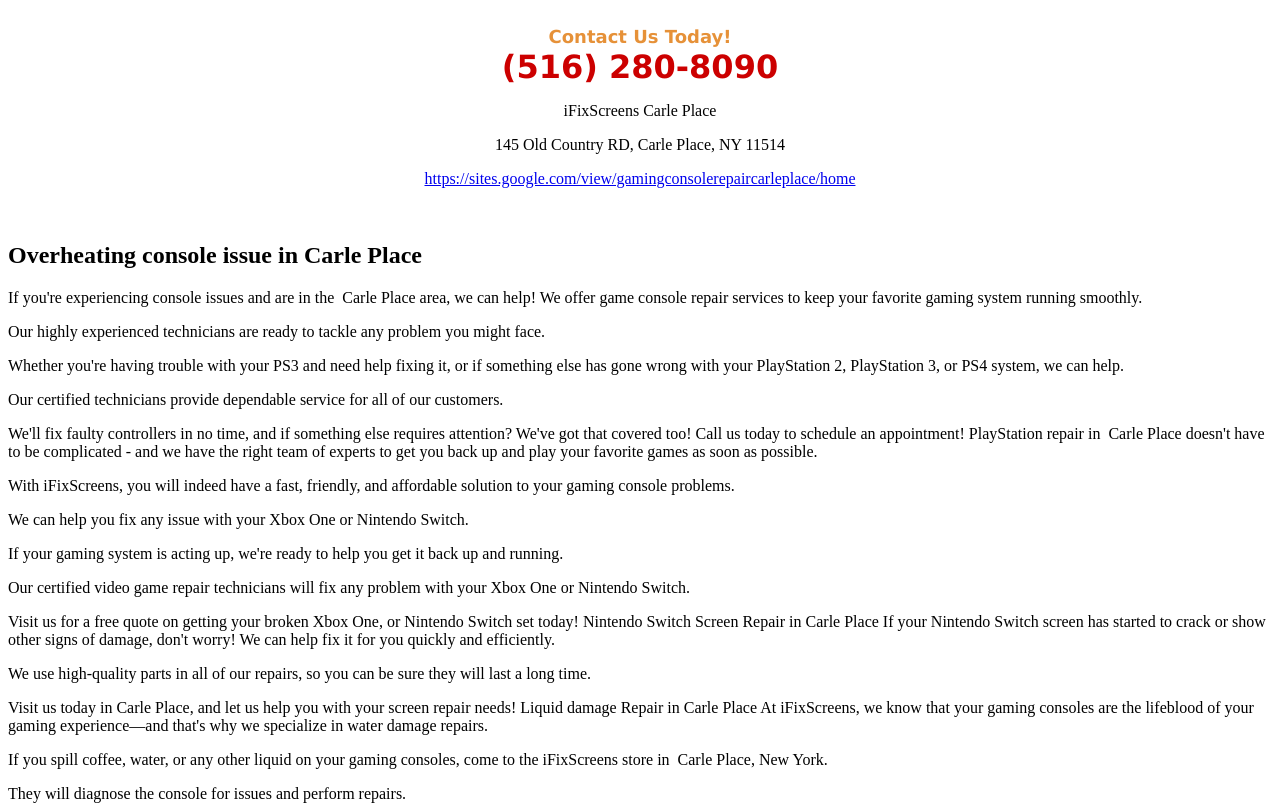
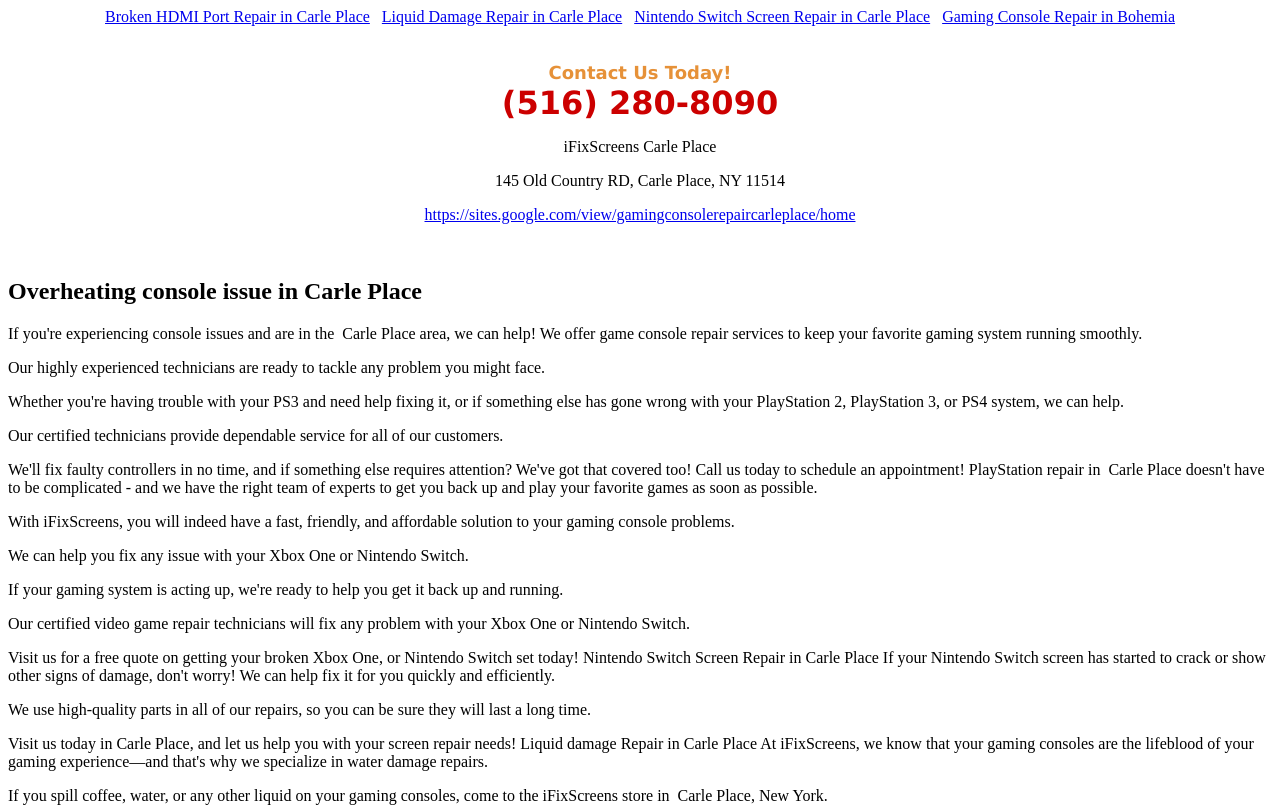
Before and after one commit to iFix786/Gaming-Console-Repair-in-Carle-Place, a plain HTML site: page OverheatingconsoleissueinCarlePlace.html in a window 1280 px wide. Shown: the top 808 px of the page. Drawn offline with Linux system fonts and the light colour scheme.

Commit message:
Update OverheatingconsoleissueinCarlePlace.html

```diff
--- a/OverheatingconsoleissueinCarlePlace.html
+++ b/OverheatingconsoleissueinCarlePlace.html
@@ -1,4 +1,12 @@
-<!DOCTYPE html><html><body><div class="sites-embed-align-center-wrapping-off"><div class="sites-embed-border-on sites-embed sites-embed-full-width" style="width:100%;"><div class="sites-embed-content sites-embed-type-text"><div class="sites-embed-content-textbox"><div dir="ltr"><div style="text-align:center"><br><span style="color:rgb(230,145,56)"><b><font size="4"><span style="font-family:verdana,sans-serif">Contact Us Today!</span></font></b></span><br><span style="color:rgb(204,0,0)"><b><font size="6"><span style="font-family:verdana,sans-serif">(516) 280-8090</span></font></b></span><br><p>iFixScreens Carle Place</p><p>145 Old Country RD, Carle Place, NY 11514</p><p><a href="https://sites.google.com/view/gamingconsolerepaircarleplace/home" target="_blank">https://sites.google.com/view/gamingconsolerepaircarleplace/home</a></p><br></div></div></div></div></div></div><h2>Overheating console issue in Carle Place</h2>If you're experiencing console issues and are in the  Carle Place area, we can help!
+<!DOCTYPE html><html><body>
+   <div style="text-align: center;">
+        <a href="./BrokenHDMIportrepairinCarlePlace.html">Broken HDMI Port Repair in Carle Place</a>&nbsp&nbsp
+        <a href="./LiquiddamageRepairinCarlePlace.html">Liquid Damage Repair in Carle Place</a>&nbsp&nbsp
+        <a href="./NintendoSwitchScreenRepairinCarlePlace.html">Nintendo Switch Screen Repair in Carle Place</a>&nbsp&nbsp
+
+        <a href="./index.html">Gaming Console Repair in Bohemia</a>
+    </div><br/>
+  <div class="sites-embed-align-center-wrapping-off"><div class="sites-embed-border-on sites-embed sites-embed-full-width" style="width:100%;"><div class="sites-embed-content sites-embed-type-text"><div class="sites-embed-content-textbox"><div dir="ltr"><div style="text-align:center"><br><span style="color:rgb(230,145,56)"><b><font size="4"><span style="font-family:verdana,sans-serif">Contact Us Today!</span></font></b></span><br><span style="color:rgb(204,0,0)"><b><font size="6"><span style="font-family:verdana,sans-serif">(516) 280-8090</span></font></b></span><br><p>iFixScreens Carle Place</p><p>145 Old Country RD, Carle Place, NY 11514</p><p><a href="https://sites.google.com/view/gamingconsolerepaircarleplace/home" target="_blank">https://sites.google.com/view/gamingconsolerepaircarleplace/home</a></p><br></div></div></div></div></div></div><h2>Overheating console issue in Carle Place</h2>If you're experiencing console issues and are in the  Carle Place area, we can help!
 We offer game console repair services to keep your favorite gaming system running smoothly. <p>Our highly experienced technicians are ready to tackle any problem you might face. <p>Whether you're having trouble with your PS3 and need help fixing it, or if something else has gone wrong with your PlayStation 2, PlayStation 3, or PS4 system, we can help.
 <p>
 Our certified technicians provide dependable service for all of our customers. <p>We'll fix faulty controllers in no time, and if something else requires attention? We've got that covered too! Call us today to schedule an appointment!
```
